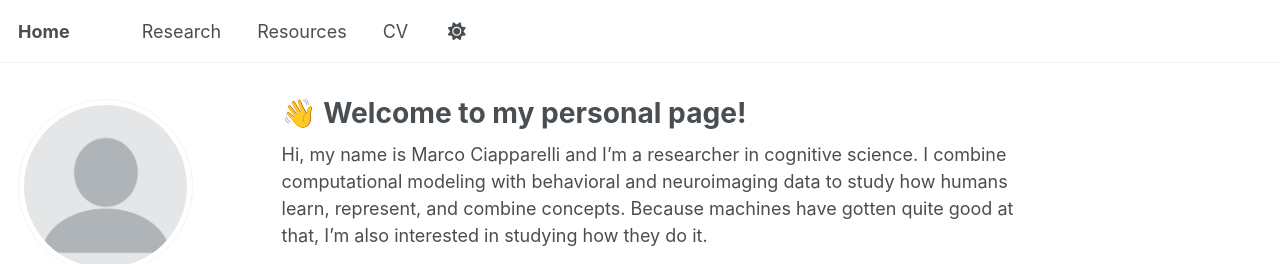
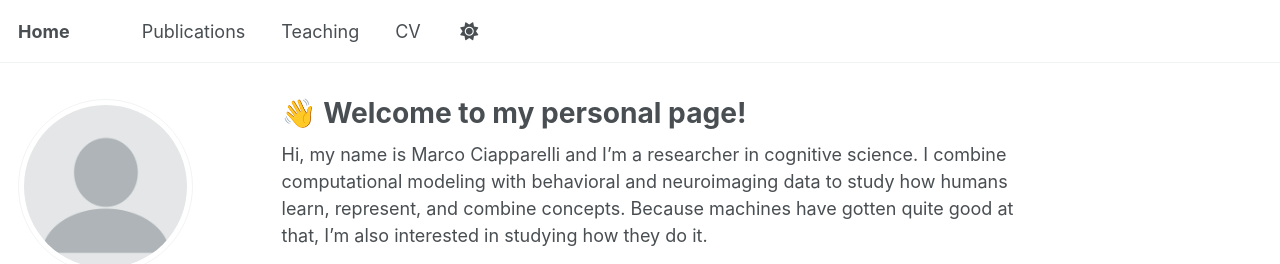
Before and after one commit to MarcoCiapparelli/MarcoCiapparelli.github.io, a Jekyll site: the page built from _pages/about.md, in a window 1280 px wide. Shown: the top 264 px of the page. Built offline with Jekyll 4.4.1, drawn with Linux system fonts in a browser that asks for light colours; some web fonts are replaced; a script that is not in the unit is left out.

Commit message:
Update navigation.yml

```diff
--- a/_data/navigation.yml
+++ b/_data/navigation.yml
@@ -8,23 +8,23 @@
 #      Markdown formatted page while the second is generated using JSON.
 
 main:
-  - title: "Research"
-    url: /research/
+  - title: "Publications"
+    url: /publications/
 
-  # - title: "Talks"
+  #- title: "Talks"
   #  url: /talks/
 
-  - title: "Resources"
-    url: /resources/
+  - title: "Teaching"
+    url: /teaching/
 
-  # - title: "Portfolio"
+  #- title: "Portfolio"
   #  url: /portfolio/
 
-  # - title: "Blog Posts"
+  #- title: "Blog Posts"
   #  url: /year-archive/
 
   - title: "CV"
-    url: /my_docs/cv_ciapparelli_marco.pdf
+    url: /cv/
 
   # - title: "CV"
   #   url: /cv-json/
```
